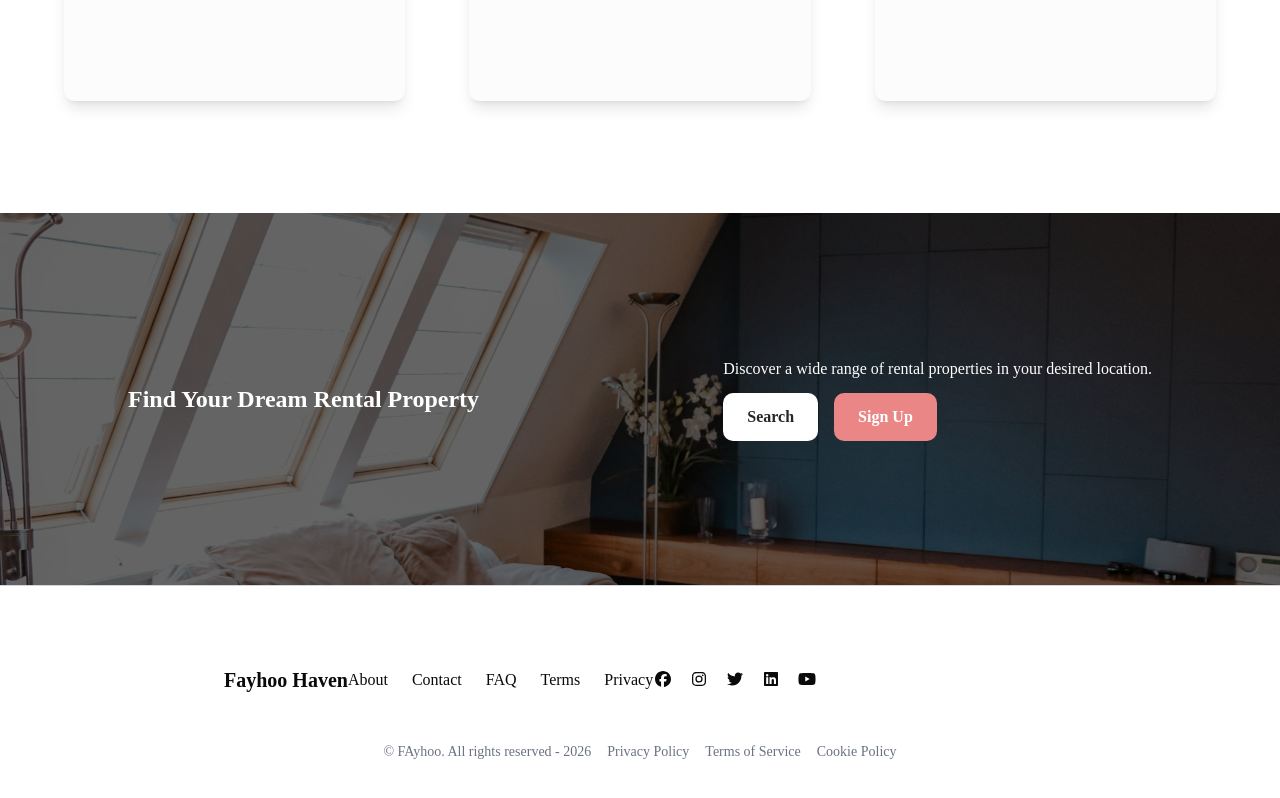
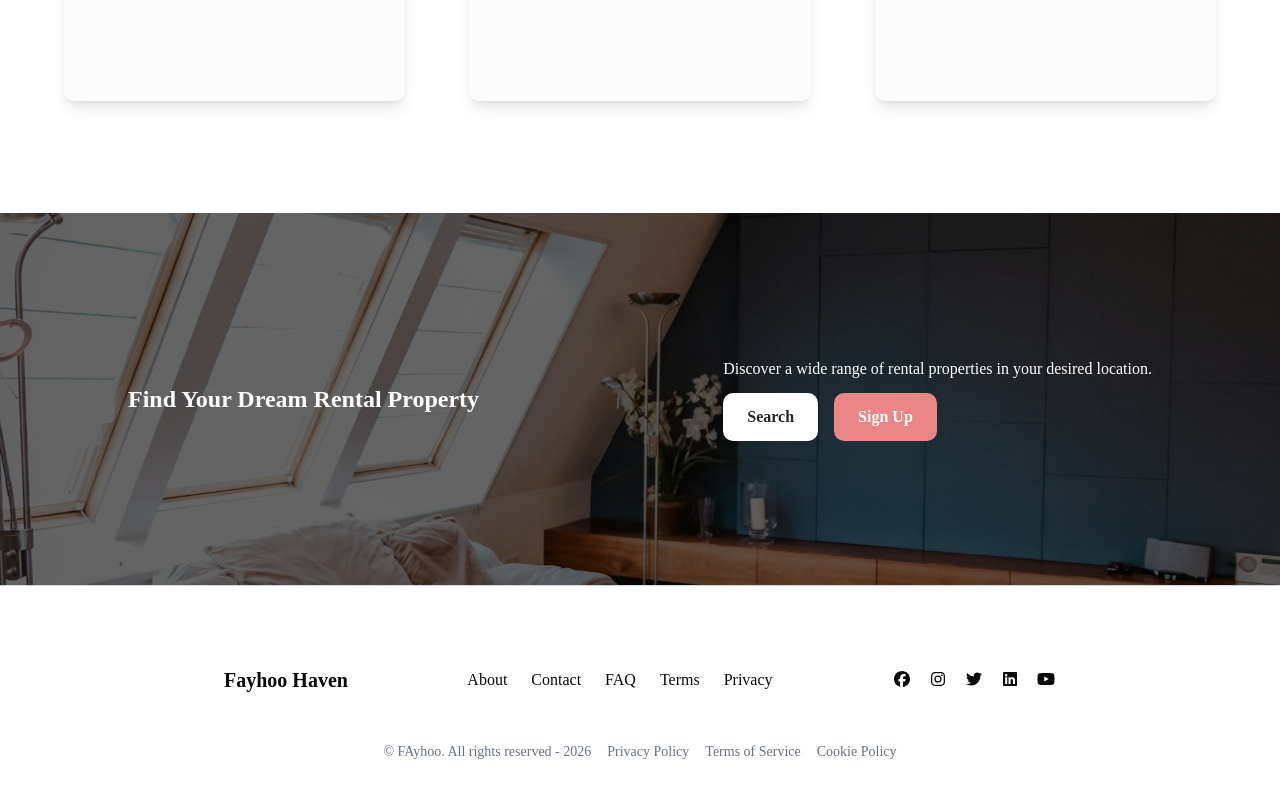
Before and after one commit to Tega96/fayhoo-haven, a Next.js app in the folder client/: page /landing in a window 1280 px wide. Shown: the part 2011-2809 px from the top of the page. Built offline with nearby package versions, Linux system fonts and the light colour scheme; no server answers.

Commit message:
Finalize footer ui

```diff
--- a/client/src/app/(nodashboard)/landing/FooterSection.tsx
+++ b/client/src/app/(nodashboard)/landing/FooterSection.tsx
@@ -21,9 +21,9 @@ const SOCIAL_LINK = [
 
 const FooterSection = () => {
   return (
-    <footer className="border-t border-gray-300 py-20">
-        <div className="max-w-4xl mx-auto px-6 sm:px-8">
-            <div className="flex flex-col md:flex-row jusitfy-between items-center">
+    <footer className="border-t border-gray-300 py-20 ">
+        <div className="max-w-4xl mx-auto px-6 sm:px-8 ">
+            <div className="flex flex-col md:flex-row justify-between items-center">
                 <div className="mb-4">
                     <Link href="/" className="text-xl font-bold" scroll={false}>
                         Fayhoo Haven
--- a/client/src/app/(nodashboard)/landing/page.tsx
+++ b/client/src/app/(nodashboard)/landing/page.tsx
@@ -4,7 +4,7 @@ import DiscoverSection from "./DiscoverSection";
 import CallToAction from "./CallToAction";
 import FooterSection from "./FooterSection";
 
-const page = () => {
+const Landing = () => {
   return (
     <div className="relative top-0 left-0">
       <HeroSection />
@@ -16,4 +16,4 @@ const page = () => {
   )
 }
 
-export default page
+export default Landing;
--- a/client/src/app/page.tsx
+++ b/client/src/app/page.tsx
@@ -1,8 +1,14 @@
+import Navbar from "@/components/Navbar";
+import Landing from "./(nodashboard)/landing/page";
 
 const Home = () => {
   return (
+
     <div className="">
-      home
+      <Navbar />
+      <main className="h-full flex w-full flex-col">
+        <Landing />
+      </main>
     </div>
   );
 }
```
